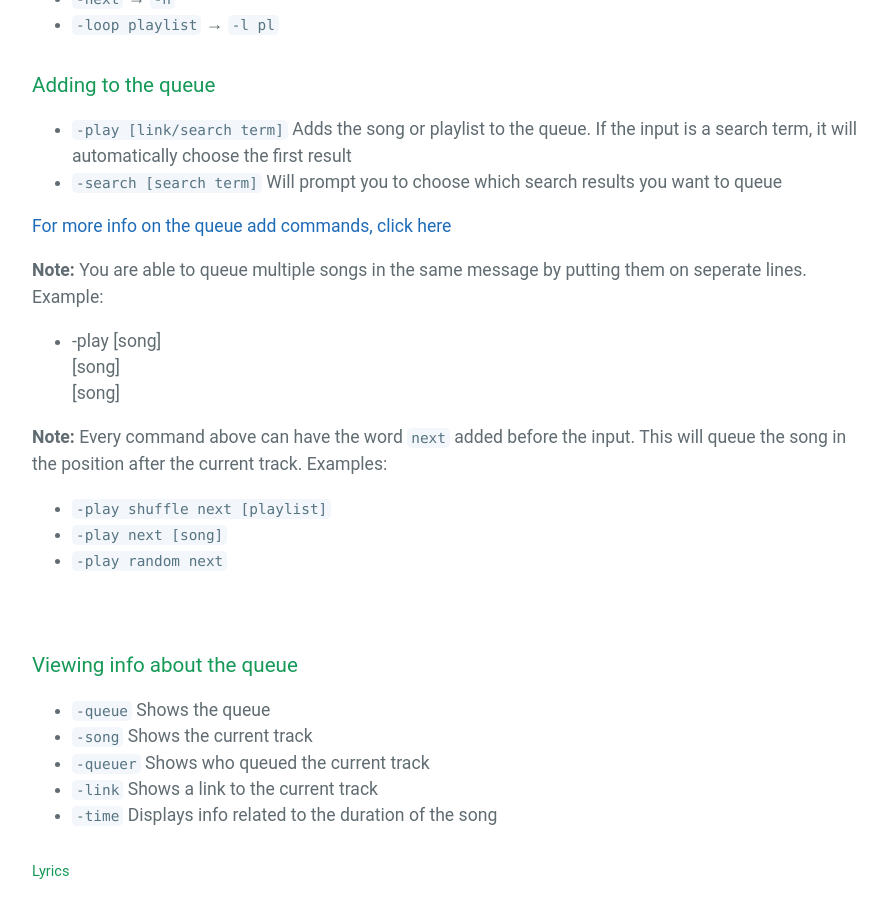
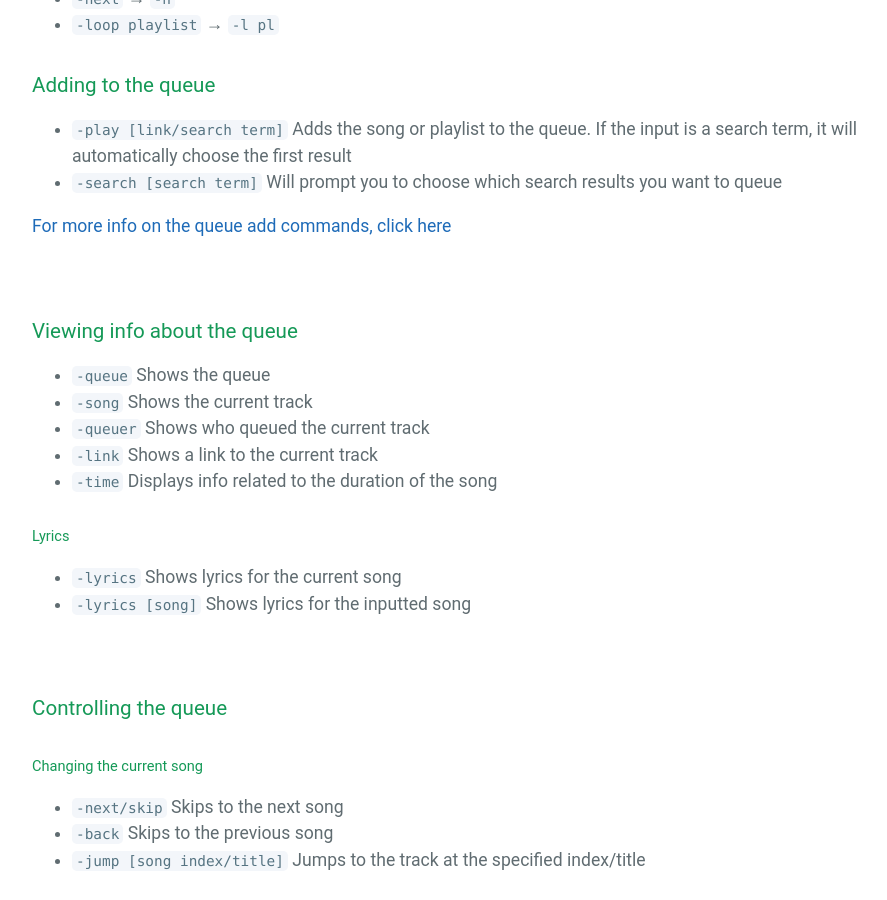
Before and after one commit to mymindishazel/marv-docs, a Jekyll site: the page built from commands.md, in a window 1280 px wide and 900 px high, scrolled down 454 px. Shown: the whole window, without its empty margins (192-1079 px from the left). Built offline with Jekyll 4.4.1, drawn with Linux system fonts in a browser that asks for light colours; our own code applies the rules of GitHub Pages for plain Markdown files.

Commit message:
Update commands.md

```diff
--- a/commands.md
+++ b/commands.md
@@ -12,14 +12,6 @@
 * `-search [search term]` Will prompt you to choose which search results you want to queue
 
 [For more info on the queue add commands, click here](/marv/commands/add)
-
-**Note:** You are able to queue multiple songs in the same message by putting them on seperate lines. Example:
-- -play [song]<br>[song]<br>[song]
-
-**Note:** Every command above can have the word `next` added before the input. This will queue the song in the position after the current track. Examples:
-- `-play shuffle next [playlist]`
-- `-play next [song]`
-- `-play random next`
 
 <br>
 
```
